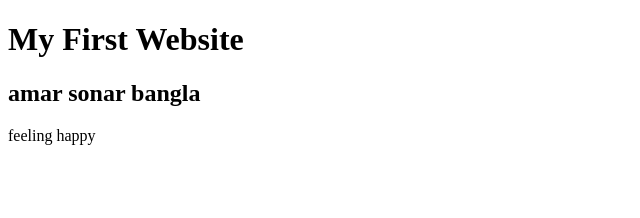
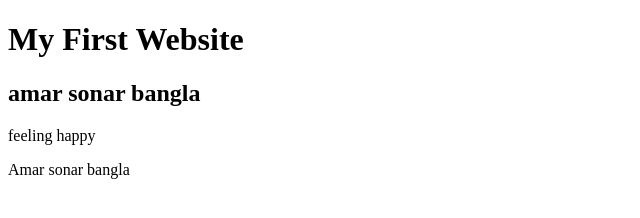
Before and after one commit to Razzakromy/my-first-website, a plain HTML site: page index.html in a window 1280 px wide. Shown: the whole page, without its empty margins (0-640 px from the left). Drawn offline with Linux system fonts and the light colour scheme.

Commit message:
add some code

```diff
--- a/index.html
+++ b/index.html
@@ -9,5 +9,6 @@
     <h1>My First Website</h1>
     <h2>amar sonar bangla </h2>
     <p>feeling happy</p>
+    <p> Amar sonar bangla </p>
 </body>
 </html>
```
